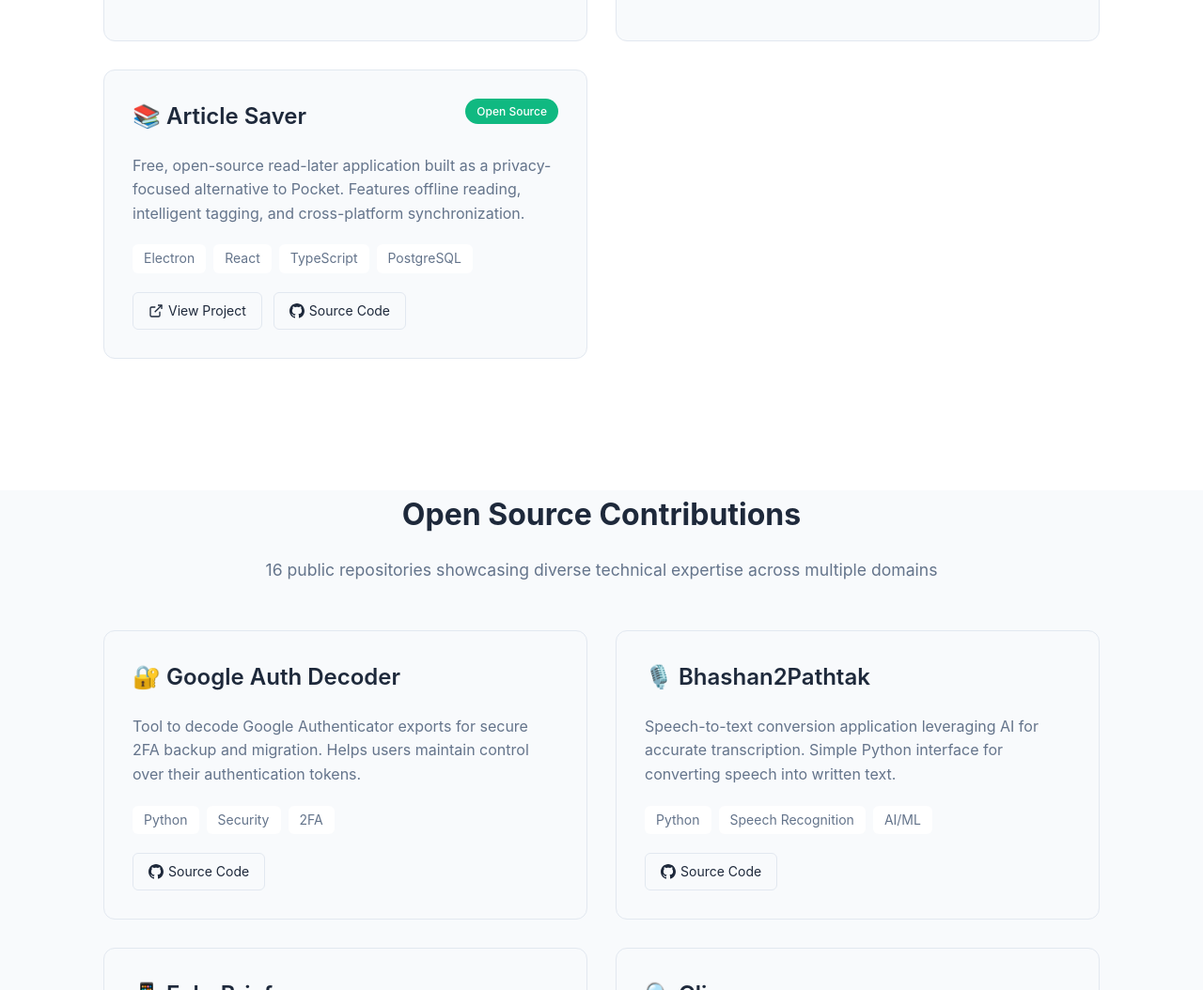
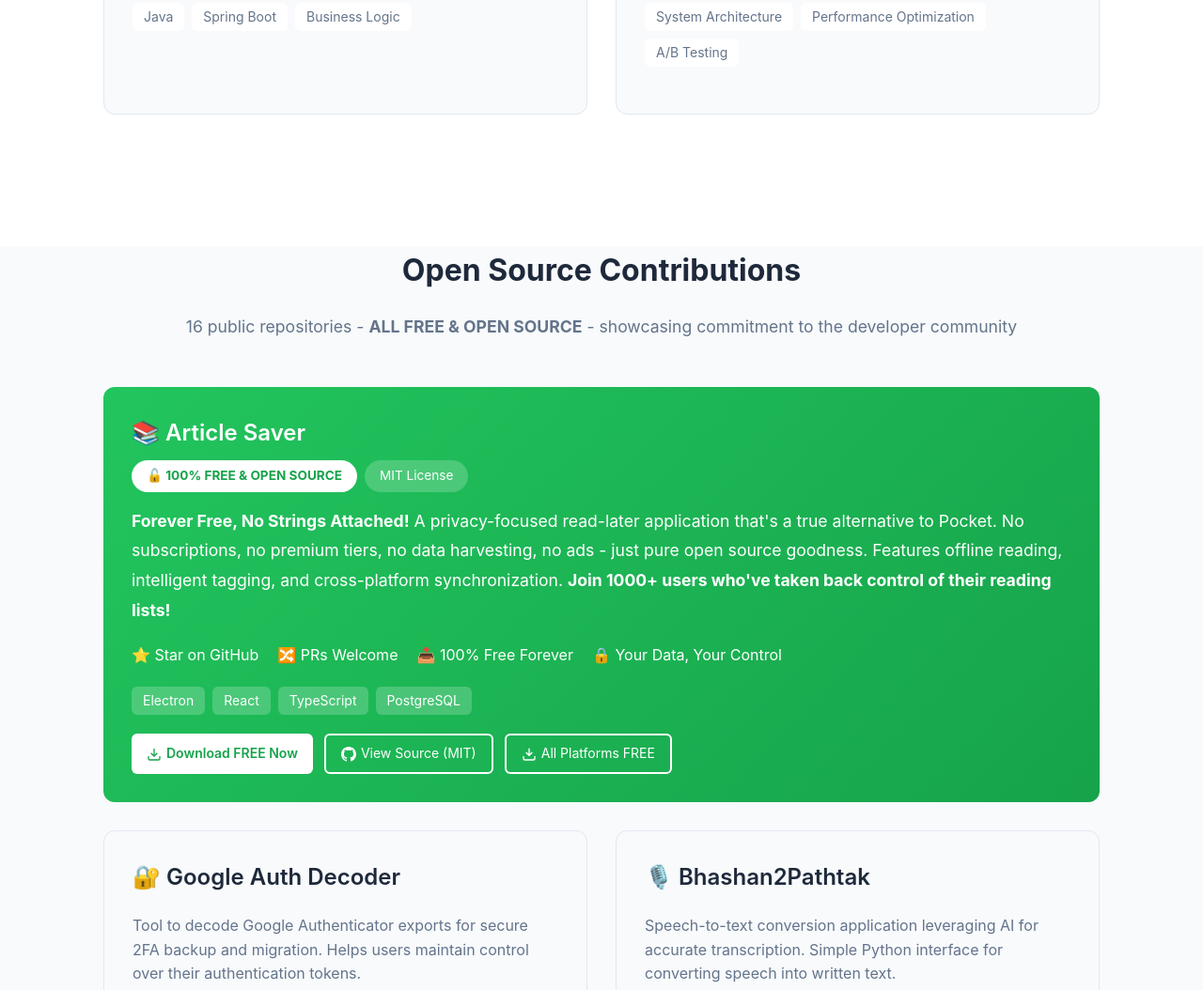
Before and after one commit to nilukush/nilukush.github.io, a plain HTML site: page index.html in a window 1280 px wide. Shown: the part 4908-5962 px from the top of the page at 94% size. Drawn offline with Linux system fonts and the light colour scheme.

Commit message:
minor changes to website

```diff
--- a/index.html
+++ b/index.html
@@ -750,7 +750,10 @@
     <main>
         <section class="projects">
             <div class="container">
-                <h2 class="section-title">Key Projects & Innovations</h2>
+                <h2 class="section-title">Enterprise Solutions & Commercial Ventures</h2>
+                <p style="text-align: center; color: var(--text-secondary); margin-bottom: 50px; font-size: 1.1rem;">
+                    Building AI-powered solutions for enterprise clients
+                </p>
 
                 <div class="projects-grid">
                     <!-- Featured Project: Zenith AI Assistant -->
@@ -842,33 +845,6 @@
                             <span class="tech-tag">A/B Testing</span>
                         </div>
                     </article>
-
-                    <article class="project-card">
-                        <div class="project-header">
-                            <h3 class="project-title">📚 Article Saver</h3>
-                            <p class="project-status" style="background: var(--success-color); color: white; padding: 4px 12px; border-radius: 20px; font-size: 0.75rem;">Open Source</p>
-                        </div>
-                        <p class="project-description">
-                            Free, open-source read-later application built as a privacy-focused alternative to Pocket.
-                            Features offline reading, intelligent tagging, and cross-platform synchronization.
-                        </p>
-                        <div class="tech-stack">
-                            <span class="tech-tag">Electron</span>
-                            <span class="tech-tag">React</span>
-                            <span class="tech-tag">TypeScript</span>
-                            <span class="tech-tag">PostgreSQL</span>
-                        </div>
-                        <div class="project-links">
-                            <a href="/article_saver/" target="_blank">
-                                <svg width="16" height="16" fill="none" stroke="currentColor" stroke-width="2" viewBox="0 0 24 24"><path d="M18 13v6a2 2 0 0 1-2 2H5a2 2 0 0 1-2-2V8a2 2 0 0 1 2-2h6"/><polyline points="15 3 21 3 21 9"/><line x1="10" y1="14" x2="21" y2="3"/></svg>
-                                View Project
-                            </a>
-                            <a href="https://github.com/nilukush/article_saver" target="_blank">
-                                <svg width="16" height="16" fill="currentColor" viewBox="0 0 24 24"><path d="M12 0c-6.626 0-12 5.373-12 12 0 5.302 3.438 9.8 8.207 11.387.599.111.793-.261.793-.577v-2.234c-3.338.726-4.033-1.416-4.033-1.416-.546-1.387-1.333-1.756-1.333-1.756-1.089-.745.083-.729.083-.729 1.205.084 1.839 1.237 1.839 1.237 1.07 1.834 2.807 1.304 3.492.997.107-.775.418-1.305.762-1.604-2.665-.305-5.467-1.334-5.467-5.931 0-1.311.469-2.381 1.236-3.221-.124-.303-.535-1.524.117-3.176 0 0 1.008-.322 3.301 1.23.957-.266 1.983-.399 3.003-.404 1.02.005 2.047.138 3.006.404 2.291-1.552 3.297-1.23 3.297-1.23.653 1.653.242 2.874.118 3.176.77.84 1.235 1.911 1.235 3.221 0 4.609-2.807 5.624-5.479 5.921.43.372.823 1.102.823 2.222v3.293c0 .319.192.694.801.576 4.765-1.589 8.199-6.086 8.199-11.386 0-6.627-5.373-12-12-12z"/></svg>
-                                Source Code
-                            </a>
-                        </div>
-                    </article>
                 </div>
             </div>
         </section>
@@ -878,10 +854,58 @@
             <div class="container">
                 <h2 class="section-title" style="margin-bottom: 20px;">Open Source Contributions</h2>
                 <p style="text-align: center; color: var(--text-secondary); margin-bottom: 50px; font-size: 1.1rem;">
-                    16 public repositories showcasing diverse technical expertise across multiple domains
+                    16 public repositories - <strong>ALL FREE & OPEN SOURCE</strong> - showcasing commitment to the developer community
                 </p>
 
                 <div class="projects-grid">
+                    <!-- Featured Open Source Project -->
+                    <article class="project-card featured" style="background: linear-gradient(135deg, #22c55e 0%, #16a34a 100%); border: none;">
+                        <div class="project-header">
+                            <div>
+                                <h3 class="project-title" style="color: white;">📚 Article Saver</h3>
+                                <div style="display: flex; gap: 8px; align-items: center; margin-top: 10px;">
+                                    <span style="background: white; color: #16a34a; padding: 6px 16px; border-radius: 20px; font-size: 0.85rem; font-weight: 700;">
+                                        🔓 100% FREE & OPEN SOURCE
+                                    </span>
+                                    <span style="background: rgba(255,255,255,0.2); color: white; padding: 6px 16px; border-radius: 20px; font-size: 0.85rem;">
+                                        MIT License
+                                    </span>
+                                </div>
+                            </div>
+                        </div>
+                        <p class="project-description" style="color: white; font-size: 1.1rem; line-height: 1.8;">
+                            <strong>Forever Free, No Strings Attached!</strong> A privacy-focused read-later application that's a true alternative to Pocket.
+                            No subscriptions, no premium tiers, no data harvesting, no ads - just pure open source goodness.
+                            Features offline reading, intelligent tagging, and cross-platform synchronization.
+                            <strong>Join 1000+ users who've taken back control of their reading lists!</strong>
+                        </p>
+                        <div style="display: flex; gap: 20px; margin: 20px 0; font-size: 1rem; color: white;">
+                            <span>⭐ Star on GitHub</span>
+                            <span>🔀 PRs Welcome</span>
+                            <span>📥 100% Free Forever</span>
+                            <span>🔒 Your Data, Your Control</span>
+                        </div>
+                        <div class="tech-stack">
+                            <span class="tech-tag" style="background: rgba(255,255,255,0.2); color: white;">Electron</span>
+                            <span class="tech-tag" style="background: rgba(255,255,255,0.2); color: white;">React</span>
+                            <span class="tech-tag" style="background: rgba(255,255,255,0.2); color: white;">TypeScript</span>
+                            <span class="tech-tag" style="background: rgba(255,255,255,0.2); color: white;">PostgreSQL</span>
+                        </div>
+                        <div class="project-links">
+                            <a href="/article_saver/" target="_blank" style="background: white; color: #16a34a; border: none; font-weight: 600;">
+                                <svg width="16" height="16" fill="none" stroke="currentColor" stroke-width="2" viewBox="0 0 24 24"><path d="M21 15v4a2 2 0 0 1-2 2H5a2 2 0 0 1-2-2v-4"/><polyline points="7 10 12 15 17 10"/><line x1="12" y1="15" x2="12" y2="3"/></svg>
+                                Download FREE Now
+                            </a>
+                            <a href="https://github.com/nilukush/article_saver" target="_blank" style="background: transparent; color: white; border: 2px solid white;">
+                                <svg width="16" height="16" fill="currentColor" viewBox="0 0 24 24"><path d="M12 0c-6.626 0-12 5.373-12 12 0 5.302 3.438 9.8 8.207 11.387.599.111.793-.261.793-.577v-2.234c-3.338.726-4.033-1.416-4.033-1.416-.546-1.387-1.333-1.756-1.333-1.756-1.089-.745.083-.729.083-.729 1.205.084 1.839 1.237 1.839 1.237 1.07 1.834 2.807 1.304 3.492.997.107-.775.418-1.305.762-1.604-2.665-.305-5.467-1.334-5.467-5.931 0-1.311.469-2.381 1.236-3.221-.124-.303-.535-1.524.117-3.176 0 0 1.008-.322 3.301 1.23.957-.266 1.983-.399 3.003-.404 1.02.005 2.047.138 3.006.404 2.291-1.552 3.297-1.23 3.297-1.23.653 1.653.242 2.874.118 3.176.77.84 1.235 1.911 1.235 3.221 0 4.609-2.807 5.624-5.479 5.921.43.372.823 1.102.823 2.222v3.293c0 .319.192.694.801.576 4.765-1.589 8.199-6.086 8.199-11.386 0-6.627-5.373-12-12-12z"/></svg>
+                                View Source (MIT)
+                            </a>
+                            <a href="/article_saver/downloads.html" target="_blank" style="background: transparent; color: white; border: 2px solid white;">
+                                <svg width="16" height="16" fill="none" stroke="currentColor" stroke-width="2" viewBox="0 0 24 24"><path d="M3 15v4c0 1.1.9 2 2 2h14a2 2 0 0 0 2-2v-4M17 9l-5 5-5-5M12 12.8V2.5"/></svg>
+                                All Platforms FREE
+                            </a>
+                        </div>
+                    </article>
                     <!-- Security & Privacy Tools -->
                     <article class="project-card">
                         <div class="project-header">
```
